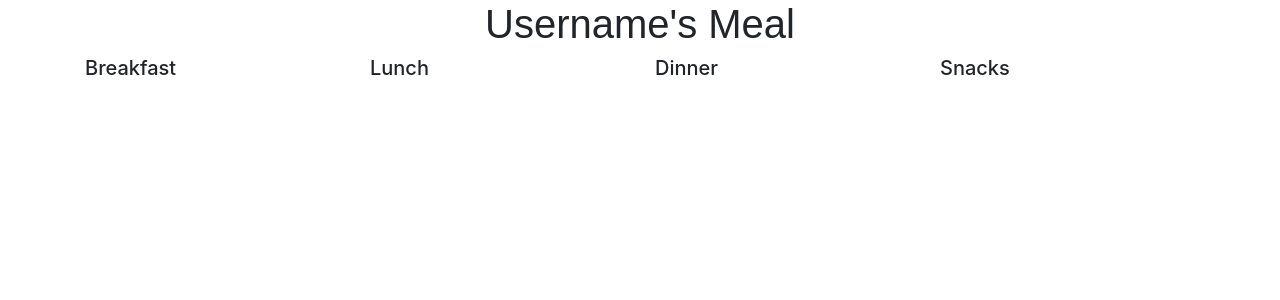
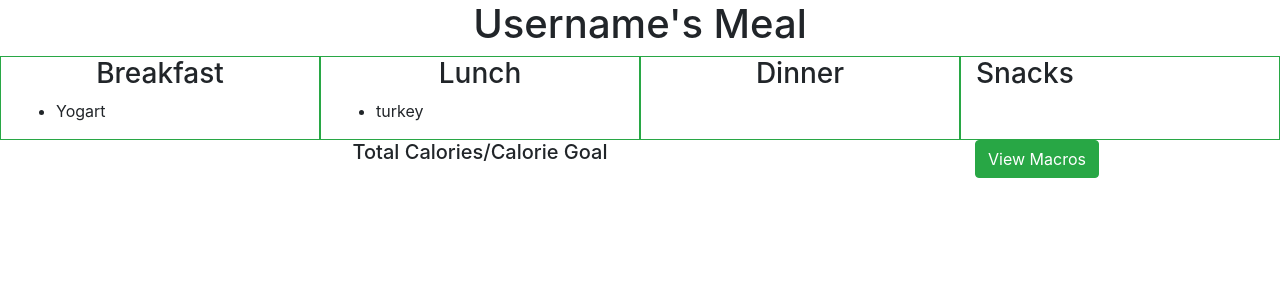
Before and after one commit to paulwstorm/git-fit-testing, a React (Create React App) app: page /meals in a window 1280 px wide. Shown: the top 300 px of the page. Built offline with nearby package versions, Linux system fonts and the light colour scheme.

Commit message:
viewMeals component was setup.

```diff
--- a/src/components/viewMeals.js
+++ b/src/components/viewMeals.js
@@ -1,36 +1,47 @@
 import _ from "lodash";
 import React, { Component } from "react";
+import { Link } from "react-router-dom";
 // import { connect } from "react-redux";
 // import { bindActionCreators } from "redux";
-// import { Link } from "react-router-dom";
 // import { fetchPosts } from "../actions";
 
 class ViewMeals extends Component {
     render() {
         return (
-            <html lang="en">
-                <header>
+            <div className="container col-12">
                 <h1 className="text-center">Username's Meal</h1>
-                </header>
-                <body>
-                    <div className="container">
                 <div className="row">
-                            <div className="col-3" >
-                                <h5>Breakfast</h5>
+                    <div className="col-3 border border-success" >
+                        <h3 className="text-center">Breakfast</h3>
+                        <ul className="breakfast-list">
+                            <li>Yogart</li>
+                        </ul>
+                    </div>
+                    <div className="col-3 border border-success">
+                        <h3 className="text-center">Lunch</h3>
+                        <ul className="lunch-list">
+                            <li>turkey</li>
+                        </ul>
+                    </div>
+                    <div className="col-3 border border-success">
+                        <h3 className="text-center">Dinner</h3>
+                        <ul className="dinner-list"></ul>
+                    </div>
+                    <div className="col-3 border border-success">
+                        <h3>Snacks</h3>
+                        <ul className="snack-list"></ul>
+                    </div>
+                </div>
+                <div className="row">
+                    <div className="col-9">
+                        <h5 className="text-center">Total Calories/Calorie Goal</h5>
                     </div>
                     <div className="col-3">
-                                <h5>Lunch</h5>
-                            </div>
-                            <div className="col-3">
-                                <h5>Dinner</h5>
-                            </div>
-                            <div className="col-3">
-                                <h5>Snacks</h5>
+                        <Link to={"/meals/macros"} ><button className="btn btn-success">View Macros</button></Link>
                     </div>
                 </div>
             </div>
-                </body>
-            </html>
+
         )
     }
 
```
Lines whose indentation alone changed are shown as unchanged.
